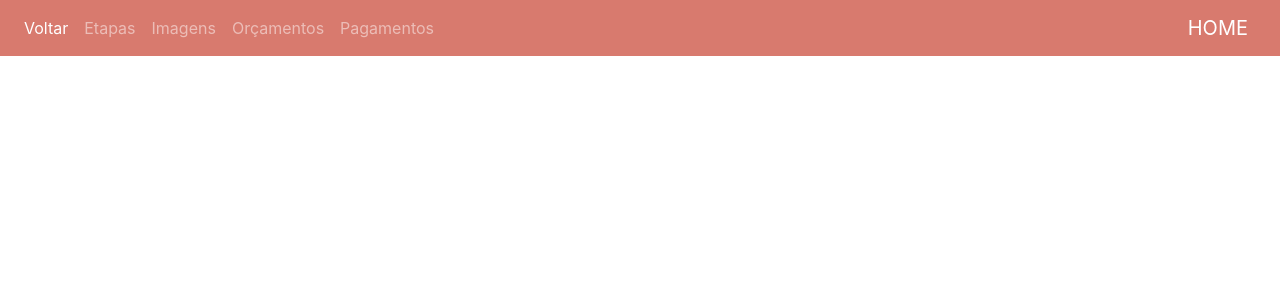
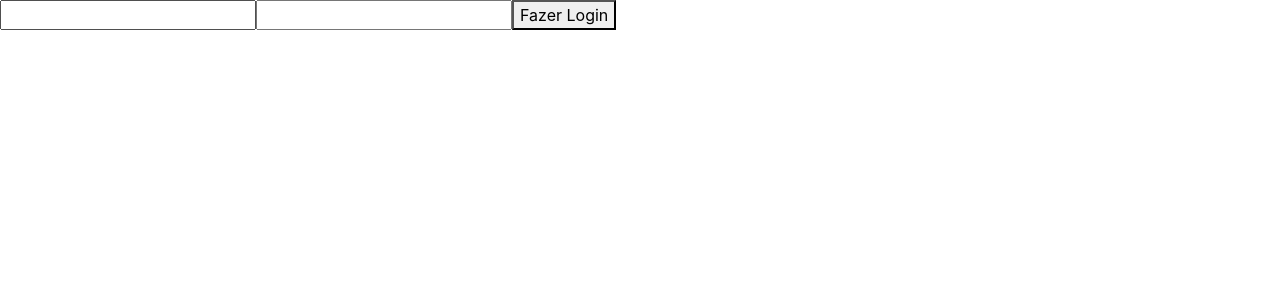
Before and after one commit to lalves86/lu-teperino-arq-front, a React (Create React App) app: page / in a window 1280 px wide. Shown: the top 300 px of the page. Built offline with nearby package versions, Linux system fonts and the light colour scheme.

Commit message:
Alterando arquivos de rotas e protegendo rotas privadas

```diff
--- a/package.json
+++ b/package.json
@@ -8,12 +8,15 @@
     "@testing-library/user-event": "^7.1.2",
     "axios": "^0.19.1",
     "bootstrap": "^4.4.1",
+    "history": "^4.10.1",
     "material-icons-react": "^1.0.4",
+    "prop-types": "^15.7.2",
     "react": "^16.12.0",
     "react-bootstrap": "^1.0.0-beta.16",
     "react-dom": "^16.12.0",
     "react-router-dom": "^5.1.2",
-    "react-scripts": "3.3.0"
+    "react-scripts": "3.3.0",
+    "reactotron-react-js": "^3.3.7"
   },
   "scripts": {
     "start": "react-scripts start",
--- a/src/App.js
+++ b/src/App.js
@@ -1,14 +1,20 @@
-import React, {Component} from 'react';
-import Routes from './Views/Routes';
+import React from 'react';
+import { Router } from 'react-router-dom';
 
-class App extends Component {
-  render() {
-    return (
-      <div className="App">
+import './config/ReactotronConfig';
+
+import Routes from './routes';
+
+import history from './services/history';
+
+function App() {
+  return (
+    <div className="App">
+      <Router history={history}>
         <Routes />
-      </div>
-    );
-  }
+      </Router>
+    </div>
+  );
 }
 
 export default App;
--- a/src/Views/Routes.js
+++ /dev/null
@@ -1,80 +0,0 @@
-import React from 'react';
-import { BrowserRouter as Router, Switch, Route, Link } from 'react-router-dom';
-import Login from './Login';
-import Etapas from './Etapas';
-import Images from './Images';
-import Orcamentos from './Orcamentos';
-import Pagamentos from './Pagamentos';
-import Main from './Main';
-
-function Routes() {
-  return (
-    <Router>
-      <nav className="navegacao navbar navbar-expand-lg navbar-dark">
-        <button
-          className="navbar-toggler"
-          type="button"
-          data-toggle="collapse"
-          data-target="#navbarNav"
-          aria-controls="navbarNav"
-          aria-expanded="false"
-          aria-label="Toggle navigation"
-        >
-          <span className="navbar-toggler-icon" />
-        </button>
-        <div className="collapse navbar-collapse" id="navbarNav">
-          <ul className="navbar-nav">
-            <li className="nav-item active">
-              <Link className="nav-link" to="/home">
-                Voltar <span className="sr-only">(current)</span>
-              </Link>
-            </li>
-            <li className="nav-item">
-              <Link className="nav-link" to="/etapas">
-                Etapas
-              </Link>
-            </li>
-            <li className="nav-item">
-              <Link className="nav-link" to="/imagens">
-                Imagens
-              </Link>
-            </li>
-            <li className="nav-item">
-              <Link className="nav-link" to="/orcamentos">
-                Orçamentos
-              </Link>
-            </li>
-            <li className="nav-item">
-              <Link className="nav-link" to="/pagamentos">
-                Pagamentos
-              </Link>
-            </li>
-          </ul>
-        </div>
-        <Link className="navbar-brand" to="/home">
-          HOME
-        </Link>
-      </nav>
-
-      <Switch>
-        <Route path="/etapas">
-          <Etapas />
-        </Route>
-        <Route path="/imagens">
-          <Images />
-        </Route>
-        <Route path="/orcamentos">
-          <Orcamentos />
-        </Route>
-        <Route path="/pagamentos">
-          <Pagamentos />
-        </Route>
-        <Route path="/home">
-          <Main />
-        </Route>
-      </Switch>
-    </Router>
-  );
-}
-
-export default Routes;
--- /dev/null
+++ b/src/config/ReactotronConfig.js
@@ -0,0 +1,9 @@
+import Reactotron from 'reactotron-react-js';
+
+if (process.env.NODE_ENV === 'development') {
+  const tron = Reactotron.configure().connect();
+
+  tron.clear();
+
+  console.tron = tron;
+}
--- /dev/null
+++ b/src/routes/Route.js
@@ -0,0 +1,31 @@
+import React from 'react';
+import PropTypes from 'prop-types';
+import { Route, Redirect } from 'react-router-dom';
+
+export default function RouteWrapper({
+  component: Component,
+  isPrivate,
+  ...rest
+}) {
+  const signed = false;
+
+  if (!signed && isPrivate) {
+    return <Redirect to="/" />;
+  }
+
+  if (signed && !isPrivate) {
+    return <Redirect to="/Home" />;
+  }
+
+  return <Route {...rest} component={Component} />;
+}
+
+RouteWrapper.propTypes = {
+  isPrivate: PropTypes.bool,
+  component: PropTypes.oneOfType([PropTypes.element, PropTypes.func])
+    .isRequired,
+};
+
+RouteWrapper.defaultProps = {
+  isPrivate: false,
+};
--- /dev/null
+++ b/src/routes/index.js
@@ -0,0 +1,25 @@
+import React from 'react';
+import { Switch } from 'react-router-dom';
+import Route from './Route';
+import Login from '../Views/Login';
+import Etapas from '../Views/Etapas';
+import Images from '../Views/Images';
+import Orcamentos from '../Views/Orcamentos';
+import Pagamentos from '../Views/Pagamentos';
+import Main from '../Views/Main';
+
+function Routes() {
+  return (
+    <Switch>
+      <Route path="/" exact component={Login} />
+      <Route path="/etapas" component={Etapas} isPrivate />
+      <Route path="/imagens" component={Images} isPrivate />
+      <Route path="/orcamentos" component={Orcamentos} isPrivate />
+      <Route path="/pagamentos" component={Pagamentos} isPrivate />
+      <Route path="/home" component={Main} isPrivate />
+      <Route path="/" component={() => <h1>404 - Not Found!</h1>} />
+    </Switch>
+  );
+}
+
+export default Routes;
--- a/src/services/api.js
+++ b/src/services/api.js
@@ -2,7 +2,7 @@ import axios from 'axios';
 
 const api = axios.create({
   // baseURL: "http://localhost:3333"
-  baseURL: 'https://lu-teperino-arq-backend-developer.herokuapp.com',
+  baseURL: 'https://lu-teperino-arq-developer.herokuapp.com/',
 });
 
 export default api;
--- /dev/null
+++ b/src/services/history.js
@@ -0,0 +1,5 @@
+import { createBrowserHistory } from 'history';
+
+const history = createBrowserHistory();
+
+export default history;
```
Also changed, not shown: 1 other file (tests, documents, lock files or other folders).
